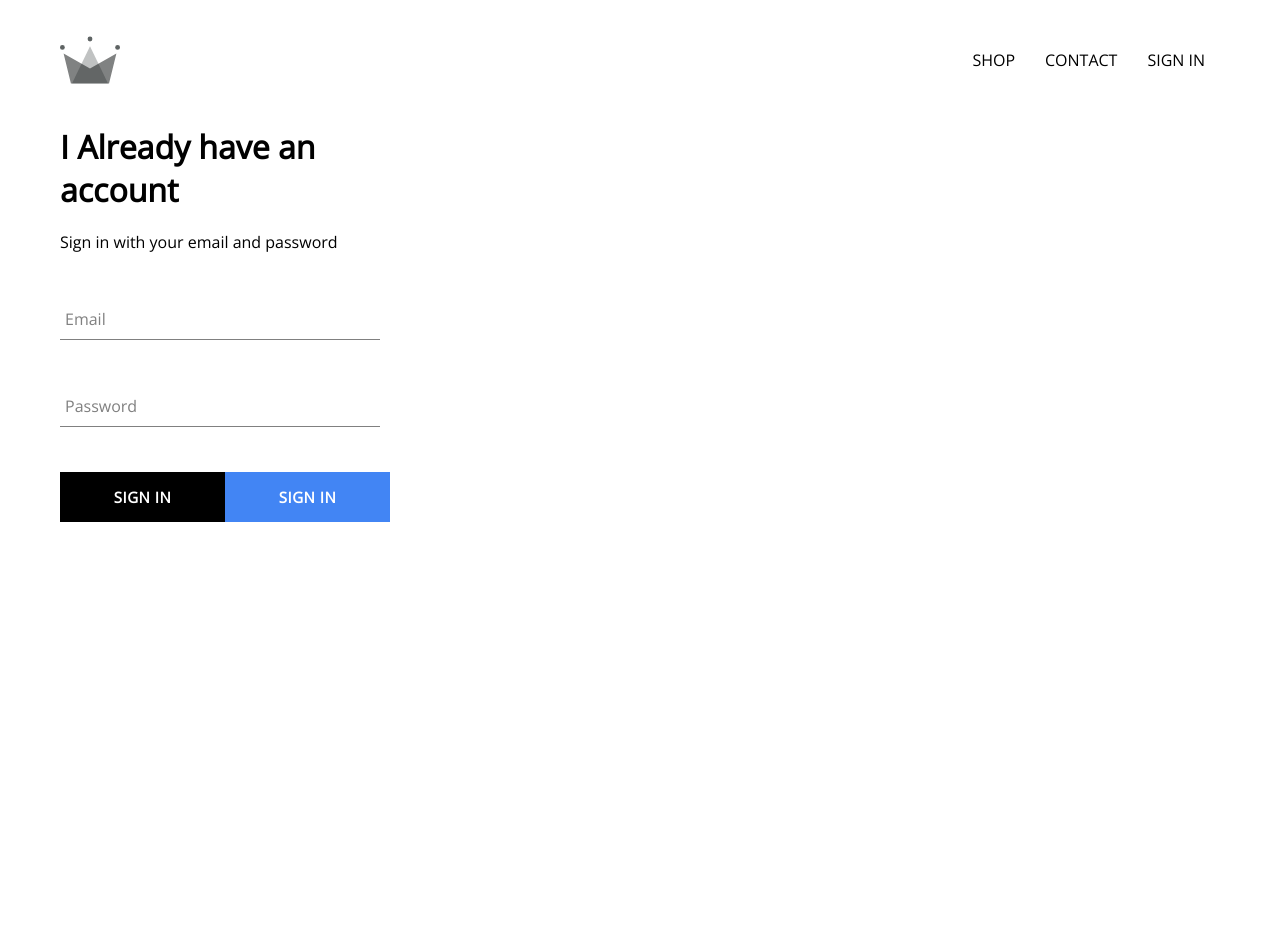
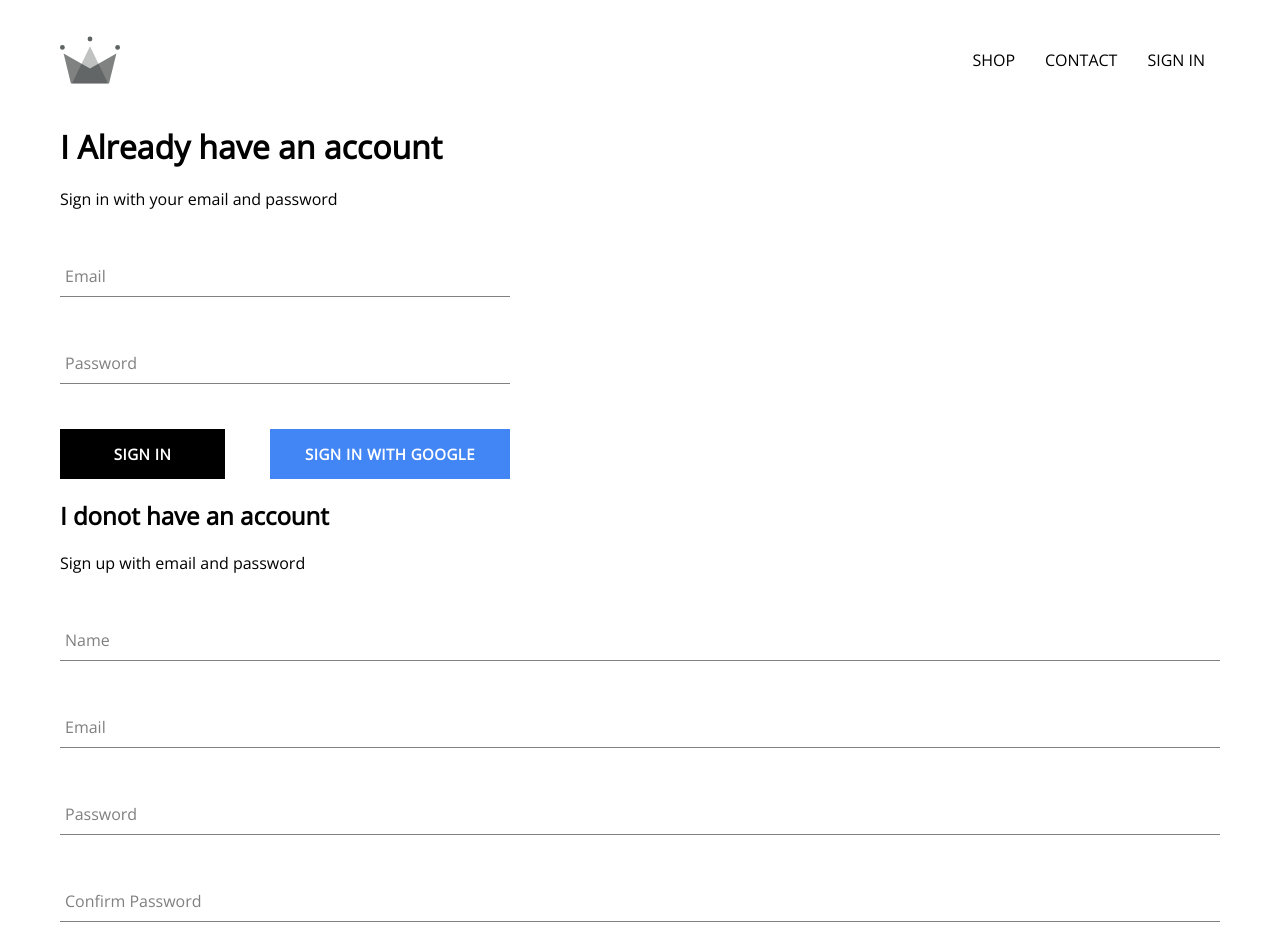
Before and after one commit to Meeeeeow/refactored-react, a React (Create React App) app in the folder cloth_e-commerce/: page /signin in a window 1280 px wide. Shown: the top 952 px of the page. Before the commit the page ends 800 px from the top, so only its background shows below. Built offline with nearby package versions, Linux system fonts and the light colour scheme; no server answers.

Commit message:
verifiction in progress

```diff
--- a/cloth_e-commerce/src/App.js
+++ b/cloth_e-commerce/src/App.js
@@ -5,25 +5,36 @@ import { Route , Routes } from 'react-router-dom';
 import ShopPage from './components/shoppage';
 import Header from './components/header';
 import SigninSignup from './components/signin_signup';
-import {auth} from './firebase/firebase.utils'
+import {auth, createUserProfile} from './firebase/firebase.utils'
 import { useState,useEffect } from 'react';
 
 function App() {
   const [user, setUser] = useState(null);
 
   useEffect(() => {
-    const unsubscribe =auth.onAuthStateChanged((user) => {
-      if (user) {
-        console.log(user);
-        setUser(user);
-      } else {
-        setUser(null);
+    const unsubscribe = auth.onAuthStateChanged( async(userAuth) => {
+      if (userAuth) {
+        // console.log(user);
+        // setUser(user);
+        // console.log(await(createUserProfile(userAuth)));
+        const userRef = await createUserProfile(userAuth);
+        userRef.onSnapshot((snapShot)=>{
+          setUser({
+            id : snapShot.id,
+            ...snapShot.data()
+          })
+        })
+
+
+      }
+      else {
+        setUser(userAuth);
       }
     });
 
     return () => unsubscribe();
   },[]);
-
+  console.log(user);
   return (
     <div className='main'>
       <Header currentUser ={user}/>
--- a/cloth_e-commerce/src/components/signin_signup.jsx
+++ b/cloth_e-commerce/src/components/signin_signup.jsx
@@ -1,10 +1,12 @@
 import React from 'react'
 import Signin from './signn'
+import Signup from './signup'
 
 const SigninSignup = () => {
   return (
     <div className='signin-signup'>
         <Signin/>
+        <Signup/>
     </div>
   )
 }
--- a/cloth_e-commerce/src/components/signn.jsx
+++ b/cloth_e-commerce/src/components/signn.jsx
@@ -46,7 +46,7 @@ const Signin = () => {
             />
             <div className='buttons'>
               <CustomButton type="submit"> Sign in</CustomButton>
-              <CustomButton onClick={signInWithGoogle} isGoogleSignedin> Sign in with Google</CustomButton>
+              <CustomButton type= "button" onClick={signInWithGoogle} isGoogleSignedin> Sign in with Google</CustomButton>
             </div>
         </form>
 
--- /dev/null
+++ b/cloth_e-commerce/src/components/signup.jsx
@@ -0,0 +1,88 @@
+import React, { useState } from 'react'
+import '../styles/signup.styles.scss';
+import { auth, createUserProfile } from '../firebase/firebase.utils';
+import CustomButton from './customButton';
+import FormInput from './formInput';
+const Signup = () => {
+  const [newUser, setNewUser] = useState({
+    displayName: '',
+    email: '',
+    password: '',
+    passwordConfirm: ''
+  });
+  const {displayName, email, password,passwordConfirm} = newUser;
+  const handleChange =(e)=>{
+    const {name,value} = e.target;
+    setNewUser({
+        ...newUser,
+        [name]: value
+    })
+  }
+  const nameCheck = (name)=>{
+    var regex = /^[a-zA-Z ]+$/;
+    return regex.test(name);
+  }
+  const emailCheck = (email)=>{
+    var regex =  /[a-z0-9]+@[a-z]+\.[a-z]{2,3}/;
+    return regex.test(email);
+  }
+  const passwordCheck = (password)=>{
+    var regex = /^(?=.*[a-z])(?=.*[A-Z])(?=.*[0-9])(?=.*[!@#\$%\^&\*])(?=.{8,})/;
+    return regex.test(password);
+  }
+  const handleSubmit = async(e) =>{
+    e.preventDefault();
+    const { displayName, email, password, passwordConfirm } = newUser;
+    const errors=[];
+    if(nameCheck(displayName) && emailCheck(email) && passwordCheck(password)){
+
+    }else{
+
+    }
+
+  }
+  return (
+
+    <div className='sign-up'>
+        <h2 className='title'>I donot have an account</h2>
+        <span>Sign up with email and password</span>
+        <form onSubmit={handleSubmit}>
+            <FormInput
+               type="text"
+               name="displayName"
+               value={displayName}
+               label = "Name"
+               onChange={handleChange}
+               required
+            />
+            <FormInput
+               type="email"
+               name="email"
+               value={email}
+               label = "Email"
+               onChange={handleChange}
+               required
+            />
+            <FormInput
+               type="password"
+               name="password"
+               value={password}
+               label = "Password"
+               onChange={handleChange}
+               required
+            />
+            <FormInput
+               type="password"
+               name="passwordConfirm"
+               value={passwordConfirm}
+               label = "Confirm Password"
+               onChange={handleChange}
+               required
+            />
+            <CustomButton type="submit">Sign Up</CustomButton>
+        </form>
+    </div>
+  )
+}
+
+export default Signup
--- a/cloth_e-commerce/src/firebase/firebase.utils.js
+++ b/cloth_e-commerce/src/firebase/firebase.utils.js
@@ -11,8 +11,39 @@ const config = {
         appId: "1:837332213269:web:152de4a01efacae7d0b81c",
         measurementId: "G-WQ4HR049CZ"
       };
+
+
 firebase.initializeApp(config);
 
+export const createUserProfile = async (userAuth, addtionalData)=>{
+  // console.log(userAuth);
+  if(!userAuth) return;
+  const userRef = firestore.doc(`users/${userAuth.uid}`);
+  // console.log(userRef); // returns a doc reference
+  const snapshot = await userRef.get(); // returns a snapshot
+  // console.log(snapshot);
+  if(!snapshot.exists)
+  {
+    console.log('creating new user');
+    const { displayName , email, photoURL} = userAuth;
+    const createdAt = new Date();
+
+    try{
+      await userRef.set({
+        displayName,
+        email,
+        photoURL,
+        createdAt,
+        ...addtionalData
+      })
+      // console.log(userRef);
+    }catch(err){
+      console.log('Errror in creating user:',err.message);
+    }
+  }
+  // console.log(userRef);
+  return userRef;
+}
 export const auth = firebase.auth();
 export const firestore = firebase.firestore();
 
--- a/cloth_e-commerce/src/styles/signin.styles.scss
+++ b/cloth_e-commerce/src/styles/signin.styles.scss
@@ -1,5 +1,5 @@
 .sign-in{
-    width:25vw;
+    width:450px;
     display: flex;
     flex-direction: column;
 
```
Also changed, not shown: cloth_e-commerce/src/styles/signup.styles.scss (added).
